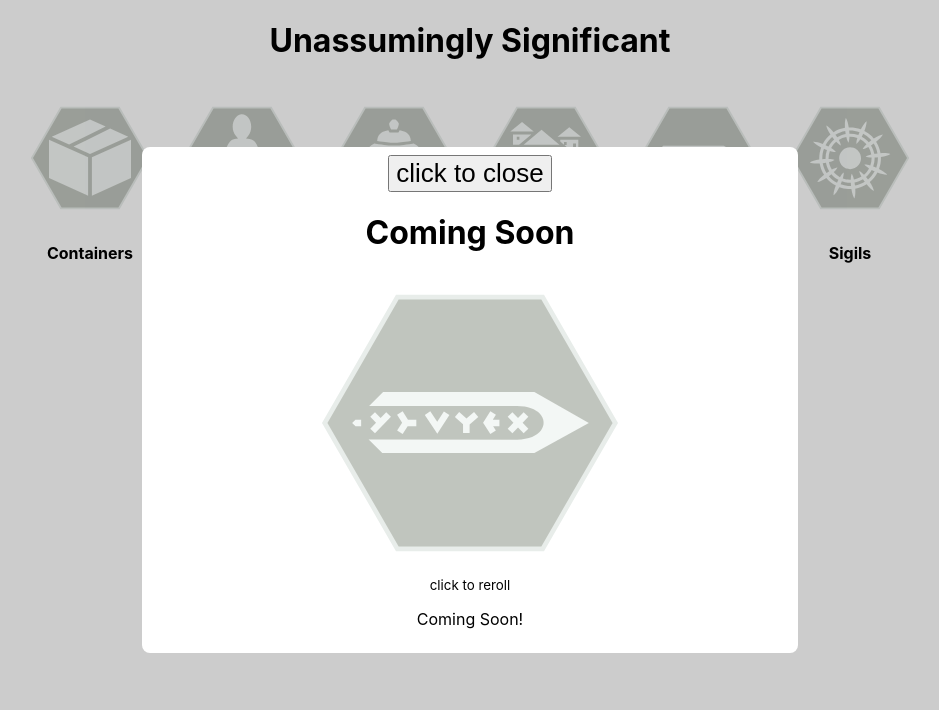
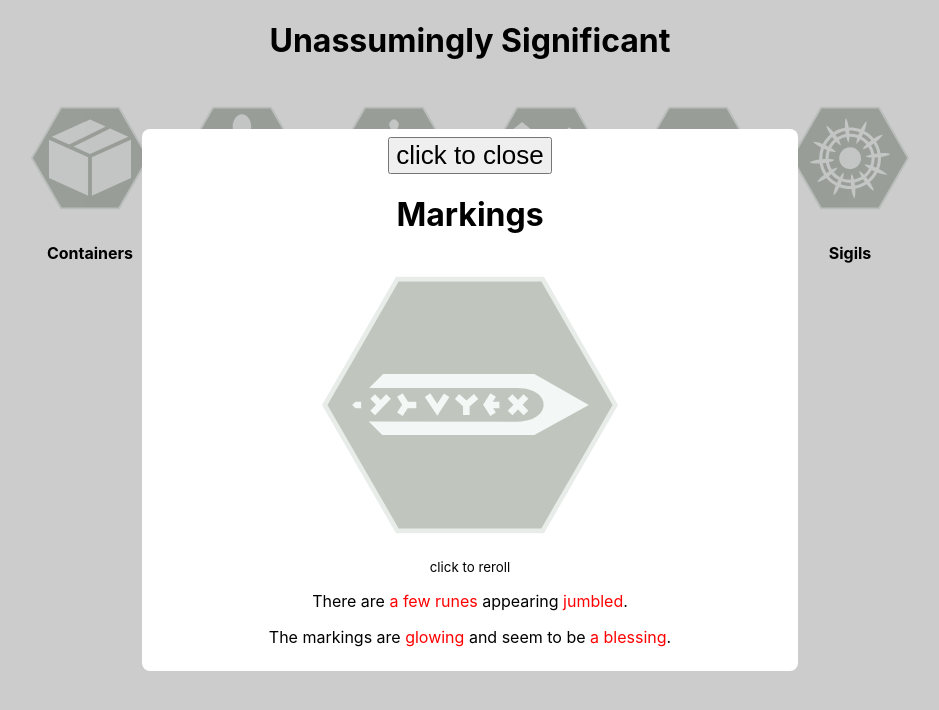
Before and after one commit to davidvdev/unassumingly-significant, a React (Vite) app: page / in a window 1280 px wide. Both pictures are taken after a click on the element "Markings". Shown: the top 710 px of the page, without its empty margins (170-1109 px from the left). Built offline with nearby package versions, Linux system fonts and the light colour scheme.

Commit message:
markings.json

```diff
--- a/src/App.tsx
+++ b/src/App.tsx
@@ -12,6 +12,7 @@ import containers from './json/containers.json'
 import human from './json/human.json'
 import decoration from './json/decoration.json'
 import building from './json/building.json'
+import markings from './json/markings.json'
 
 // Images
 import SVGcontainer from './images/container.svg'
@@ -49,7 +50,7 @@ function App() {
     human: human,
     decoration: decoration,
     building: building,
-    markings: "",
+    markings: markings,
     sigils: ""
   }
 
--- a/src/Components/Modal/Modal.tsx
+++ b/src/Components/Modal/Modal.tsx
@@ -67,6 +67,18 @@ const Modal = (props: Props) => {
                             </p>
                         </>
                     )
+                case "Markings":
+                    return(
+                        <>
+                            <p>
+                                There are {randomizer(t.quantity)} {randomizer(t.type)} appearing {randomizer(t.order)}.
+                            </p>
+                            <p>
+                                The markings are {randomizer(t.appearance)} and seem to be {randomizer(t.meaning)}.
+                            </p>
+                        </>
+                    )
+
                 default:
                     return(<p>Coming Soon!</p>)
                 }
--- /dev/null
+++ b/src/json/markings.json
@@ -0,0 +1,8 @@
+{
+    "name" : "Markings",
+    "quantity" : ["several", "a few", "very few"],
+    "type": ["runes", "scratches", "letters", "carvings", "words", "hieroglyphs"],
+    "order" : ["inline", "jumbled", "reversed", "inscruitable"],
+    "appearance": ["shimmering", "dull", "faint", "bold", "glowing", "humming", "illegible"],
+    "meaning": ["unknown", "a lost tale", "a warning", "a blessing", "a curse", "instructions", "a dedication to someone"]
+}
```
